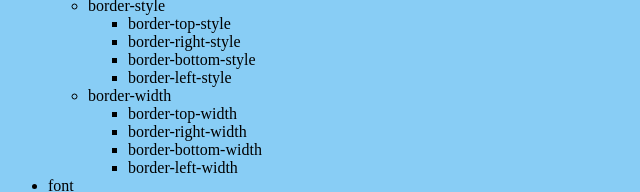
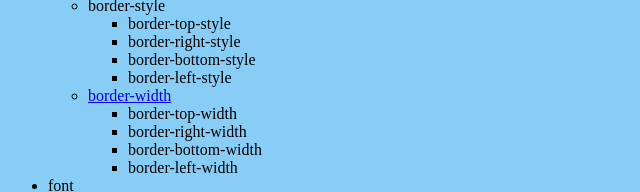
Before and after one commit to PabloAMB/PabloAMB.github.io, a plain HTML site: page CSS_properties.html in a window 1280 px wide. Shown: the part 351-543 px from the top of the page, 0-640 px from the left. Drawn offline with Linux system fonts and the light colour scheme.

Commit message:
Update CSS_properties.html

```diff
--- a/CSS_properties.html
+++ b/CSS_properties.html
@@ -38,7 +38,7 @@
 						<li>border-bottom-style</li>
 						<li>border-left-style</li>
 					</ul></li>
-				<li>border-width
+				<li><a href="https://pabloamb.github.io/CSS_properties/border-width">border-width</a>
 					<ul>
 						<li>border-top-width</li>
 						<li>border-right-width</li>
```
